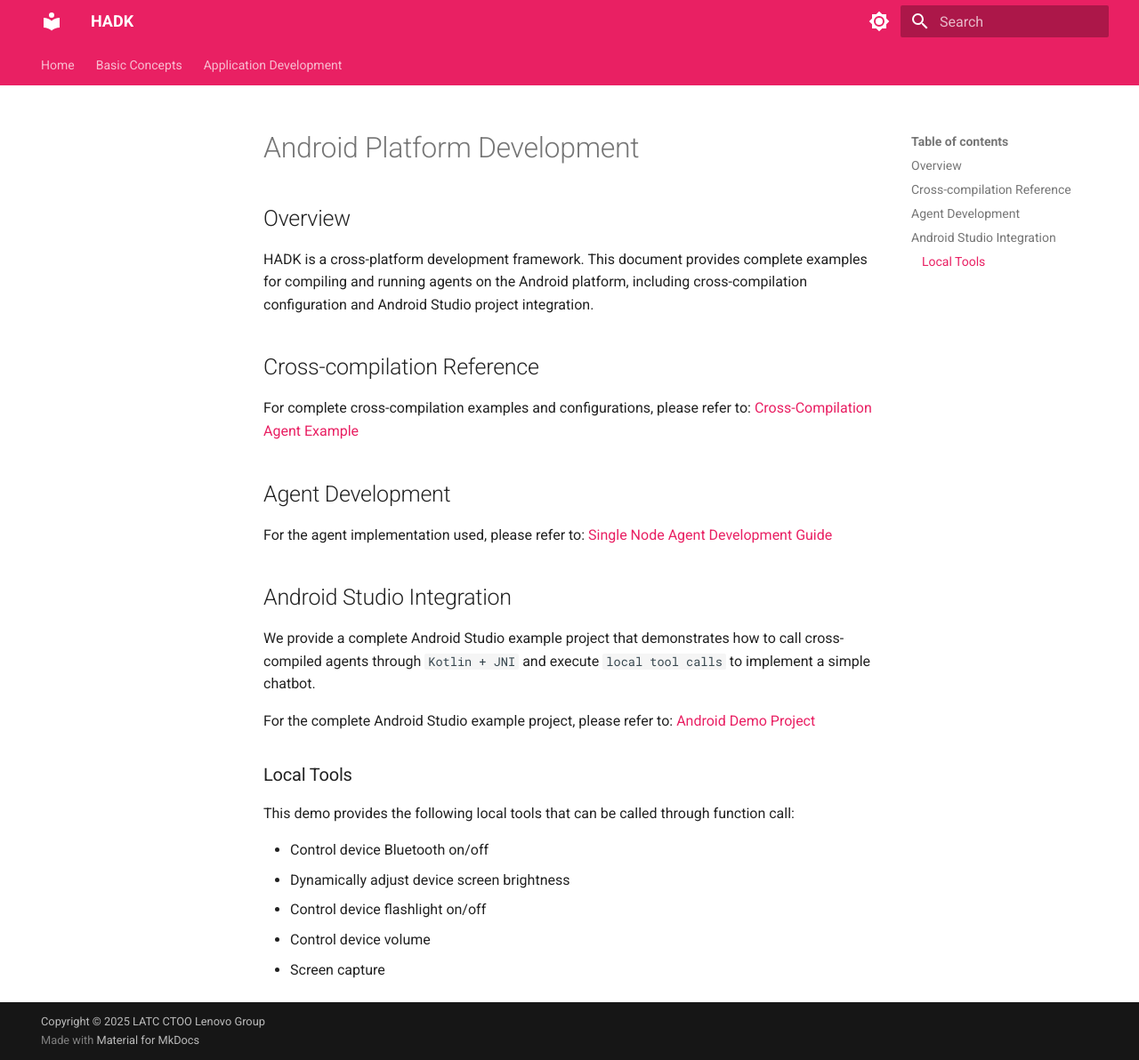
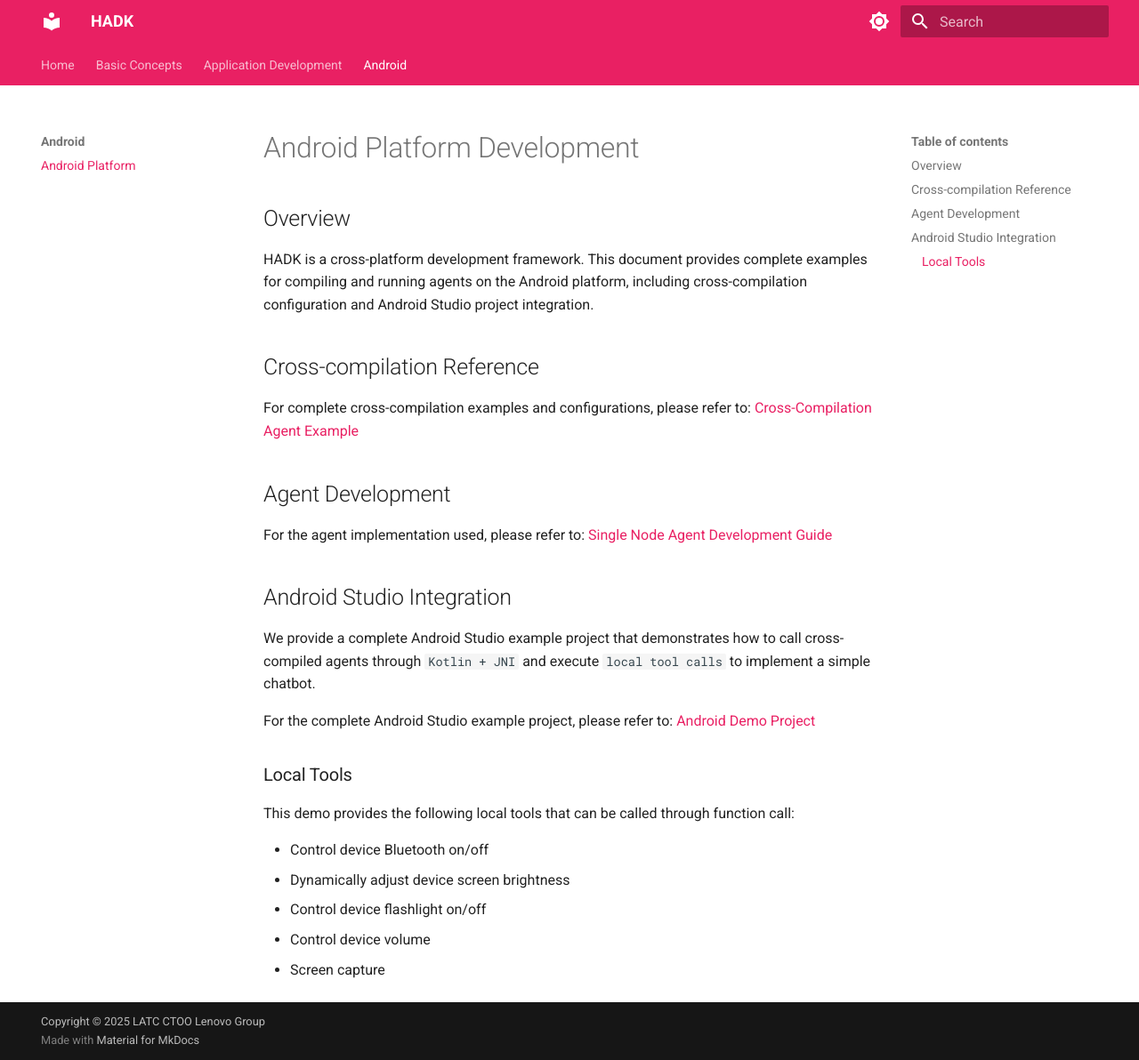
Before and after one commit to cefengxu/hadk_readme, an MkDocs documentation site: the page built from docs/3-1_AndroidPlatform.md, in a window 1280 px wide and 1192 px high. Shown: the whole window at 89% size. Built offline with MkDocs 1.6.1 and Material for MkDocs 9.7.7, drawn with Linux system fonts in a browser that asks for light colours.

Commit message:
updatea index

```diff
--- a/mkdocs.yml
+++ b/mkdocs.yml
@@ -48,6 +48,8 @@
     - CoT Agent: 2-5_ApplicationDevelopmentCoTAgent.md
     - Batch Node: 2-6_ApplicationDevelopmentBatchNode.md
     - Chat Bot: 2-7_ApplicationChatBot.md
+  - Android:
+    - Android Platform: 3-1_AndroidPlatform.md
 
 # 插件配置
 plugins:
```
Also changed, not shown: site/1-1_BasicConceptsChatNode/index.html, site/1-2_BasicConceptsToolNode/index.html, site/1-3_BasicConceptsDIYNode/index.html, site/1-4_BasicConceptsCENode/index.html, site/1-5_BasicConceptsChainFlow/index.html, site/1-6_BasicConceptsRoute/index.html, site/2-1_ApplicationDevelopmentSingleNodeAgent/index.html, site/2-2_ApplicationDevelopmentNormalAgent/index.html, site/2-3_ApplicationDevelopmentThreeNodeAgent/index.html, site/2-4_ApplicationDevelopmentInjaTemplateFormatting/index.html, site/2-5_ApplicationDevelopmentCoTAgent/index.html, site/2-6_ApplicationDevelopmentBatchNode/index.html, site/2-7_ApplicationChatBot/index.html, site/3-1_AndroidPlatform/index.html, 2 more files.
